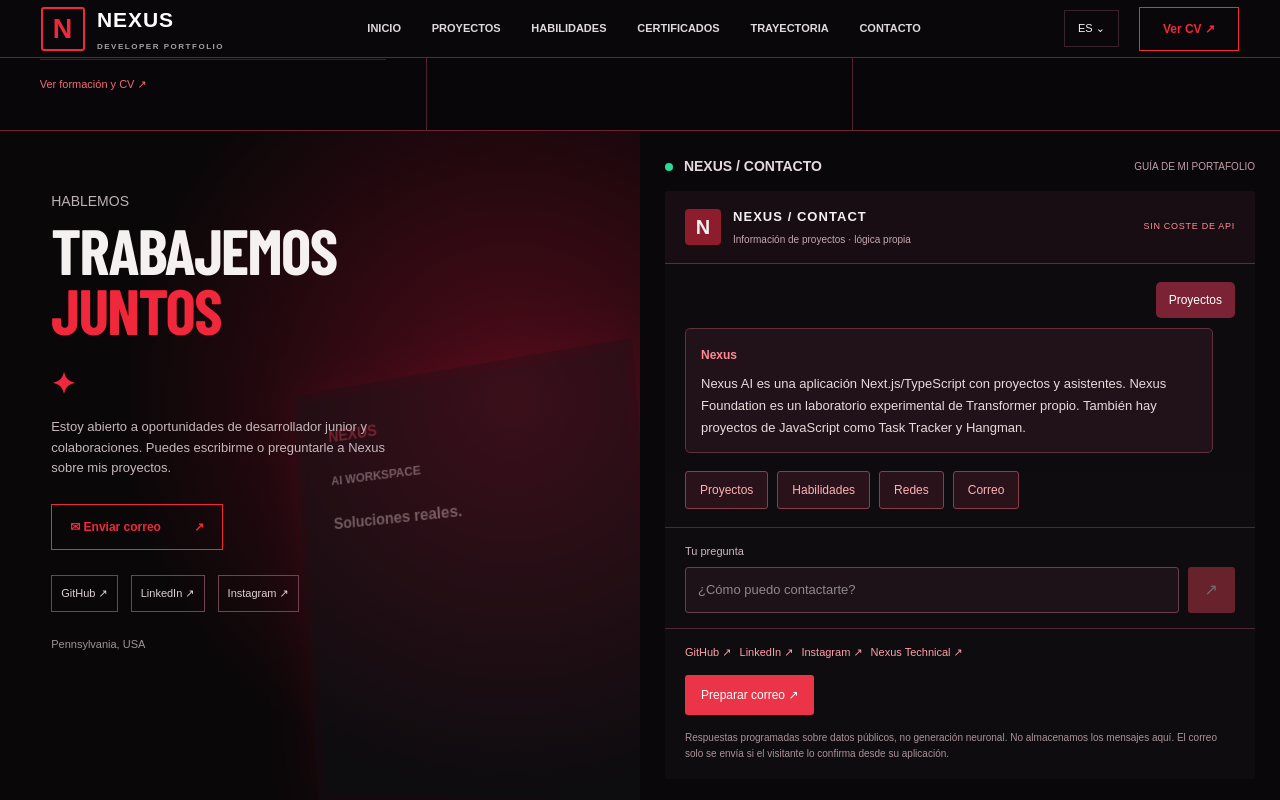
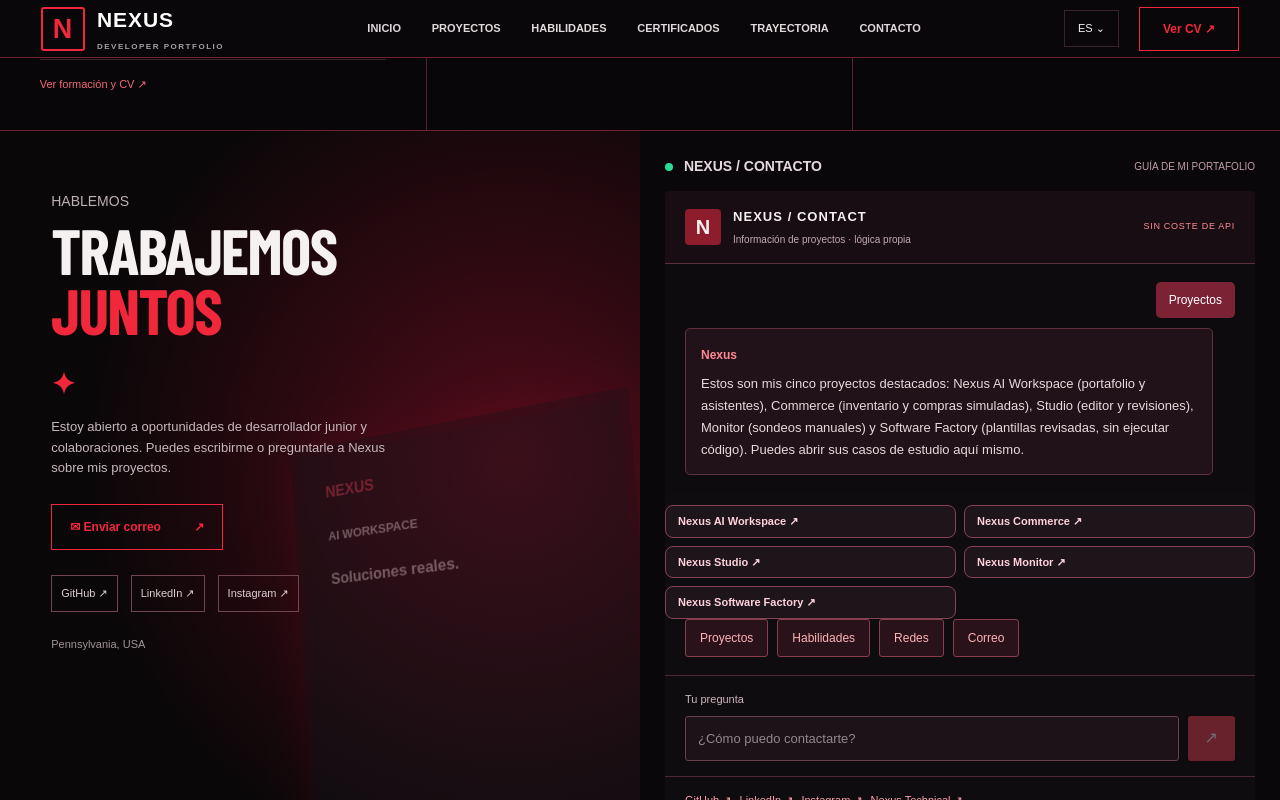
Before and after one commit to Dleteo/Nexus-AI, a Next.js app: page / in a window 1280 px wide. Both pictures are taken after a click on the button "Proyectos". Shown: the part 2205-3005 px from the top of the page. Built offline with nearby package versions, Linux system fonts and the light colour scheme; a web font is replaced by a local one.

Commit message:
feat(portfolio): make contact guide describe five real projects and link their localized case studies

```diff
--- a/components/career/PortfolioContactChat.tsx
+++ b/components/career/PortfolioContactChat.tsx
@@ -12,12 +12,20 @@ const socials=[
   {name:"LinkedIn",url:professionalProfile.linkedin},
   {name:"Instagram",url:professionalProfile.instagram},
 ] as const;
+const featuredCaseStudies=[
+  {slug:"nexus-ai",name:"Nexus AI Workspace"},
+  {slug:"nexus-commerce",name:"Nexus Commerce"},
+  {slug:"nexus-studio",name:"Nexus Studio"},
+  {slug:"nexus-monitor",name:"Nexus Monitor"},
+  {slug:"nexus-software-factory",name:"Nexus Software Factory"},
+] as const;
 
 type Topic="projects"|"skills"|"social"|"email"|"technical"|"unknown";
 function classify(query:string):Topic {
   const q=query.normalize("NFD").replace(/[\u0300-\u036f]/g,"").toLowerCase();
   if(/corre|email|mail|contact|contrat|hire|job|recrut|escribir|contat/.test(q))return "email";
   if(/github|linkedin|instagram|red|social|network|perfil|reseau/.test(q))return "social";
+  if(/nexus\s*technical|tecnico|technical|technisch|technique|tecnico\s*nexus/.test(q))return "technical";
   if(/proyec|project|portfolio|portafolio|nexus|projeto|projekt/.test(q))return "projects";
   if(/habil|skill|exper|certif|curso|stack|learn|techno|bildung|formac/.test(q))return "skills";
   if(/python|code|codi|program|software|hardware|typescript|error|cve|security|segurid/.test(q))return "technical";
@@ -25,11 +33,11 @@ function classify(query:string):Topic {
 }
 const sentences:Record<Topic,[string,string,string,string,string]>={
   projects:[
-    "Nexus AI es una aplicación Next.js/TypeScript con proyectos y asistentes. Nexus Foundation es un laboratorio experimental de Transformer propio. También hay proyectos de JavaScript como Task Tracker y Hangman.",
-    "Nexus AI is a Next.js/TypeScript project workspace with assistants. Nexus Foundation is an experimental original Transformer lab. The portfolio also includes Task Tracker and Hangman.",
-    "Nexus AI ist eine Next.js/TypeScript-Anwendung. Nexus Foundation ist ein experimentelles Transformer-Labor. Dazu kommen Task Tracker und Hangman.",
-    "Nexus AI est une application Next.js/TypeScript. Nexus Foundation est un laboratoire expérimental de Transformer. Le portfolio comprend aussi Task Tracker et Hangman.",
-    "Nexus AI é um aplicativo Next.js/TypeScript. Nexus Foundation é um laboratório experimental de Transformer. Também há Task Tracker e Hangman."
+    "Estos son mis cinco proyectos destacados: Nexus AI Workspace (portafolio y asistentes), Commerce (inventario y compras simuladas), Studio (editor y revisiones), Monitor (sondeos manuales) y Software Factory (plantillas revisadas, sin ejecutar código). Puedes abrir sus casos de estudio aquí mismo.",
+    "My five featured projects are Nexus AI Workspace (portfolio and assistants), Commerce (inventory and simulated orders), Studio (editor and revisions), Monitor (manual health checks), and Software Factory (reviewed templates, no code execution). Open their case studies below.",
+    "Meine fünf Hauptprojekte sind Nexus AI Workspace (Portfolio und Assistenten), Commerce (Lager und Testbestellungen), Studio (Editor und Versionen), Monitor (manuelle Prüfungen) und Software Factory (geprüfte Vorlagen ohne Codeausführung). Die Fallstudien sind unten verlinkt.",
+    "Mes cinq projets principaux sont Nexus AI Workspace (portfolio et assistants), Commerce (stock et commandes simulées), Studio (éditeur et versions), Monitor (contrôles manuels) et Software Factory (modèles validés, sans exécution de code). Les études de cas sont accessibles ci-dessous.",
+    "Meus cinco projetos principais são Nexus AI Workspace (portfólio e assistentes), Commerce (estoque e pedidos simulados), Studio (editor e revisões), Monitor (verificações manuais) e Software Factory (modelos revisados, sem executar código). Veja os estudos de caso abaixo."
   ],
   skills:[
     "Perfil junior: HTML, CSS, JavaScript, React, Next.js, Supabase, pruebas automatizadas y GitHub. La formación documentada no equivale a experiencia profesional de programación.",
@@ -100,6 +108,10 @@ export default function PortfolioContactChat({language}:{language:SiteLanguage})
     <div className={styles.portfolioContactBody} role="log" aria-live="polite" aria-label={t("Respuestas de contacto","Contact answers","Kontaktantworten","Réponses de contact","Respostas de contato")}>
       {conversation?<><div className={styles.portfolioContactQuestion}>{conversation.question}</div><div className={styles.portfolioContactReply}><b>Nexus</b><p>{conversation.reply}</p></div></>:<div className={styles.portfolioContactReply}><b>Nexus</b><p>{t("Hola. Pregúntame por los proyectos, las habilidades o cómo contactar al desarrollador.","Hello. Ask about projects, skills or how to contact the developer.","Hallo. Frage nach Projekten, Kenntnissen oder Kontaktmöglichkeiten.","Bonjour. Demandez des informations sur les projets, compétences ou contacts.","Olá. Pergunte sobre projetos, habilidades ou contato.")}</p></div>}
     </div>
+    {conversation&&classify(conversation.question)==="projects"&&<nav aria-label={t("Casos de estudio destacados","Featured case studies","Fallstudien der Hauptprojekte","Études de cas principales","Estudos de caso em destaque")} className="mt-3 grid gap-2 sm:grid-cols-2">
+      {featuredCaseStudies.map(study=><Link key={study.slug} href={"/projects/"+study.slug+"?lang="+language}
+        className="rounded-lg border border-[#854253] bg-[#1e151b] px-3 py-2 text-xs font-semibold text-[#ffd2dc] hover:border-[#f39bb0] focus-visible:outline-2 focus-visible:outline-[#f39bb0]">{study.name} ↗</Link>)}
+    </nav>}
     <div className={styles.portfolioContactChoices}>
       <button type="button" onClick={()=>answer("projects",t("Proyectos","Projects","Projekte","Projets","Projetos"))}>{t("Proyectos","Projects","Projekte","Projets","Projetos")}</button>
       <button type="button" onClick={()=>answer("skills",t("Habilidades","Skills","Kenntnisse","Compétences","Habilidades"))}>{t("Habilidades","Skills","Kenntnisse","Compétences","Habilidades")}</button>
@@ -114,8 +126,8 @@ export default function PortfolioContactChat({language}:{language:SiteLanguage})
       {socials.map(item=><a key={item.name} href={item.url} target="_blank" rel="noopener noreferrer">{item.name} ↗</a>)}
       <Link href="/assistant">Nexus Technical ↗</Link>
     </nav>
-    <div className={styles.portfolioContactMailTrigger}><button type="button" onClick={()=>setShowEmail(x=>!x)} aria-expanded={showEmail}>{t("Preparar correo","Compose email","E-Mail vorbereiten","Préparer un e-mail","Preparar e-mail")} ↗</button></div>
-    {showEmail&&<div className={styles.portfolioContactMail}>
+    <div className={styles.portfolioContactMailTrigger}><button type="button" aria-controls="nexus-contact-email-form" onClick={()=>setShowEmail(x=>!x)} aria-expanded={showEmail}>{t("Preparar correo","Compose email","E-Mail vorbereiten","Préparer un e-mail","Preparar e-mail")} ↗</button></div>
+    {showEmail&&<div id="nexus-contact-email-form" role="group" aria-label={t("Preparar un mensaje de correo","Prepare an email message","E-Mail-Nachricht vorbereiten","Préparer un message e-mail","Preparar mensagem de e-mail")} className={styles.portfolioContactMail}>
       <input maxLength={80} value={visitor} onChange={e=>setVisitor(e.target.value)} aria-label={t("Nombre","Name","Name","Nom","Nome")} placeholder={t("Tu nombre","Your name","Dein Name","Votre nom","Seu nome")}/>
       <input type="email" maxLength={160} value={replyEmail} onChange={e=>setReplyEmail(e.target.value)} aria-label={t("Tu correo","Your email","Deine E-Mail","Votre e-mail","Seu e-mail")} placeholder={t("Tu correo","Your email","Deine E-Mail","Votre e-mail","Seu e-mail")}/>
       <textarea rows={3} maxLength={1000} value={message} onChange={e=>setMessage(e.target.value)} aria-label={t("Mensaje","Message","Nachricht","Message","Mensagem")} placeholder={t("Tu mensaje","Your message","Deine Nachricht","Votre message","Sua mensagem")}/>
```
